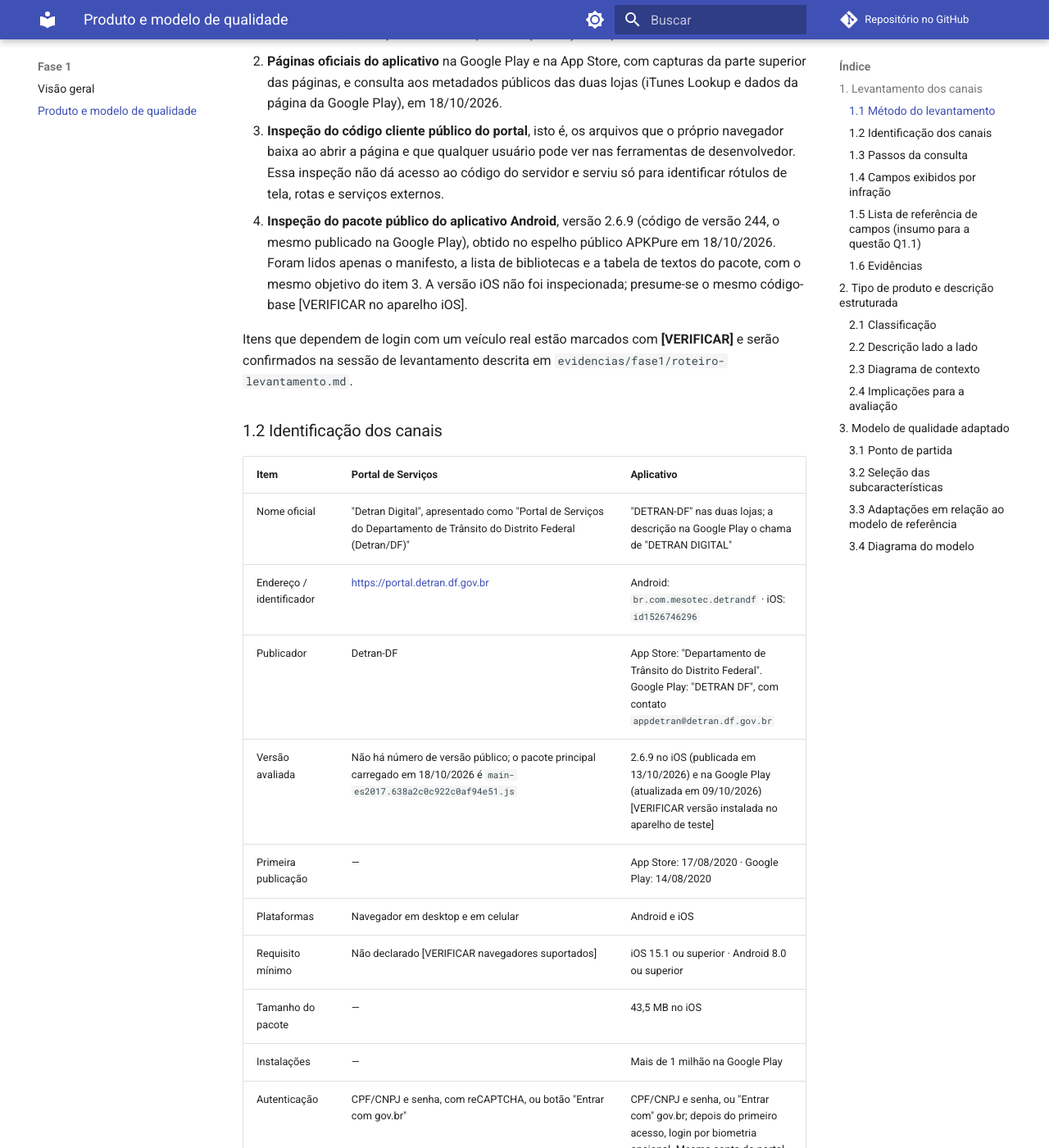
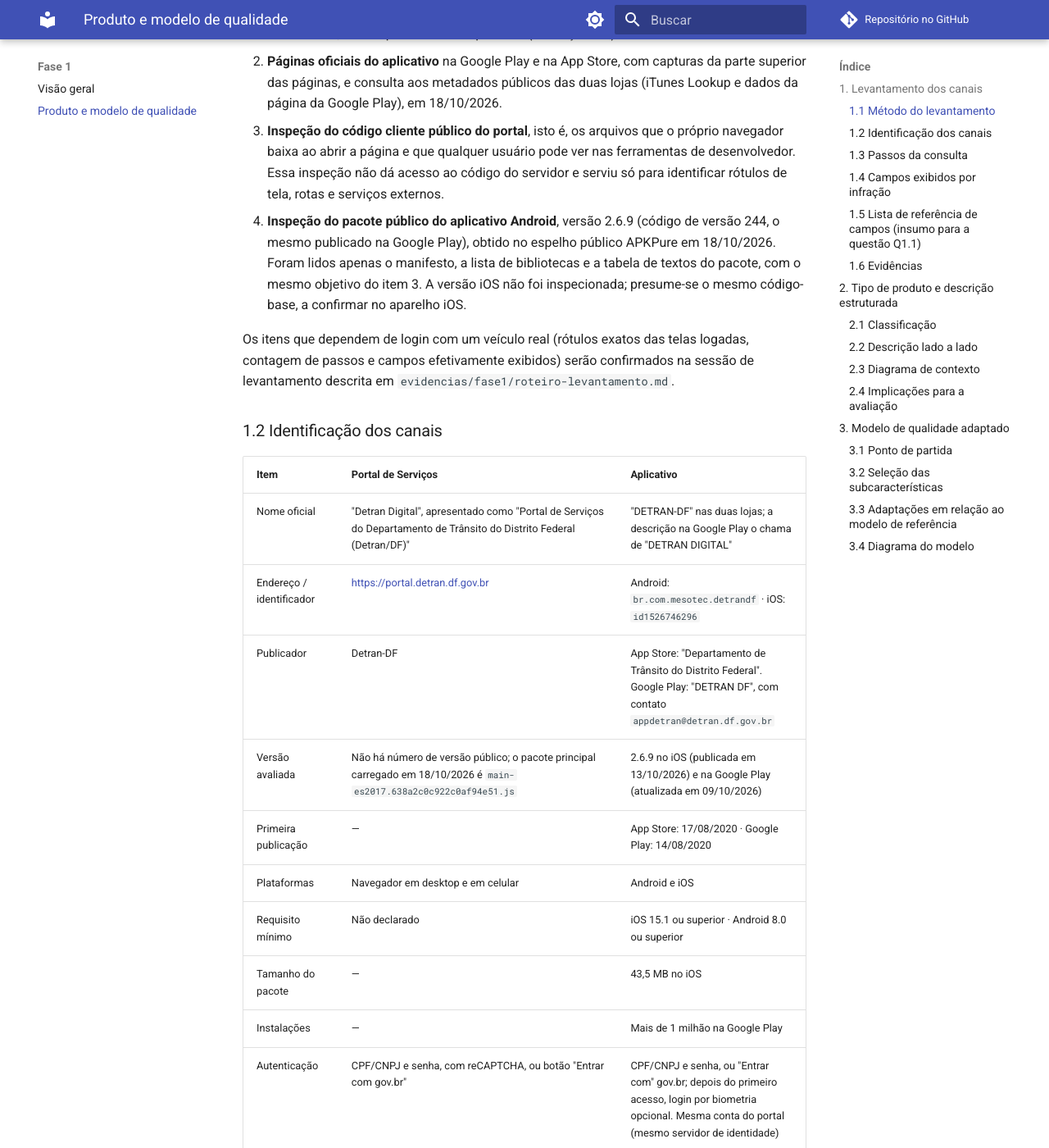
Before and after one commit to FCTE-Qualidade-de-Software-1/2026-2_T02_KATHERINE_JOHNSON, an MkDocs documentation site: the page built from docs/fase1-produto.md, in a window 1280 px wide and 1400 px high, scrolled down 599 px. Shown: the whole window at 82% size. Built offline with MkDocs 1.6.1 and Material for MkDocs 9.7.7, drawn with Linux system fonts in a browser that asks for light colours; comment, search, counter and statistics services are not loaded; some of the changed text lies outside the part shown.

Commit message:
docs(fase1): remove marcações [VERIFICAR] da descrição do produto
Retira as marcações da descrição dos canais e do roteiro de
levantamento. Onde a remoção faria o texto afirmar algo ainda não
conferido, a pendência passa a ser indicada no próprio texto como a
confirmar com veículo real. A declaração de IA acompanha a mudança.

```diff
--- a/docs/fase1-produto.md
+++ b/docs/fase1-produto.md
@@ -16,9 +16,9 @@
 1. **Acesso público ao Portal de Serviços** em navegador desktop (Google Chrome, Linux), em 18/10/2026, com captura das telas públicas (ver Seção 1.6).
 2. **Páginas oficiais do aplicativo** na Google Play e na App Store, com capturas da parte superior das páginas, e consulta aos metadados públicos das duas lojas (iTunes Lookup e dados da página da Google Play), em 18/10/2026.
 3. **Inspeção do código cliente público do portal**, isto é, os arquivos que o próprio navegador baixa ao abrir a página e que qualquer usuário pode ver nas ferramentas de desenvolvedor. Essa inspeção não dá acesso ao código do servidor e serviu só para identificar rótulos de tela, rotas e serviços externos.
-4. **Inspeção do pacote público do aplicativo Android**, versão 2.6.9 (código de versão 244, o mesmo publicado na Google Play), obtido no espelho público APKPure em 18/10/2026. Foram lidos apenas o manifesto, a lista de bibliotecas e a tabela de textos do pacote, com o mesmo objetivo do item 3. A versão iOS não foi inspecionada; presume-se o mesmo código-base [VERIFICAR no aparelho iOS].
+4. **Inspeção do pacote público do aplicativo Android**, versão 2.6.9 (código de versão 244, o mesmo publicado na Google Play), obtido no espelho público APKPure em 18/10/2026. Foram lidos apenas o manifesto, a lista de bibliotecas e a tabela de textos do pacote, com o mesmo objetivo do item 3. A versão iOS não foi inspecionada; presume-se o mesmo código-base, a confirmar no aparelho iOS.
 
-Itens que dependem de login com um veículo real estão marcados com **[VERIFICAR]** e serão confirmados na sessão de levantamento descrita em `evidencias/fase1/roteiro-levantamento.md`.
+Os itens que dependem de login com um veículo real (rótulos exatos das telas logadas, contagem de passos e campos efetivamente exibidos) serão confirmados na sessão de levantamento descrita em `evidencias/fase1/roteiro-levantamento.md`.
 
 ### 1.2 Identificação dos canais
 
@@ -27,16 +27,16 @@
 | Nome oficial | "Detran Digital", apresentado como "Portal de Serviços do Departamento de Trânsito do Distrito Federal (Detran/DF)" | "DETRAN-DF" nas duas lojas; a descrição na Google Play o chama de "DETRAN DIGITAL" |
 | Endereço / identificador | <https://portal.detran.df.gov.br> | Android: `br.com.mesotec.detrandf` · iOS: `id1526746296` |
 | Publicador | Detran-DF | App Store: "Departamento de Trânsito do Distrito Federal". Google Play: "DETRAN DF", com contato `appdetran@detran.df.gov.br` |
-| Versão avaliada | Não há número de versão público; o pacote principal carregado em 18/10/2026 é `main-es2017.638a2c0c922c0af94e51.js` | 2.6.9 no iOS (publicada em 13/10/2026) e na Google Play (atualizada em 09/10/2026) [VERIFICAR versão instalada no aparelho de teste] |
+| Versão avaliada | Não há número de versão público; o pacote principal carregado em 18/10/2026 é `main-es2017.638a2c0c922c0af94e51.js` | 2.6.9 no iOS (publicada em 13/10/2026) e na Google Play (atualizada em 09/10/2026) |
 | Primeira publicação | — | App Store: 17/08/2020 · Google Play: 14/08/2020 |
 | Plataformas | Navegador em desktop e em celular | Android e iOS |
-| Requisito mínimo | Não declarado [VERIFICAR navegadores suportados] | iOS 15.1 ou superior · Android 8.0 ou superior |
+| Requisito mínimo | Não declarado | iOS 15.1 ou superior · Android 8.0 ou superior |
 | Tamanho do pacote | — | 43,5 MB no iOS |
 | Instalações | — | Mais de 1 milhão na Google Play |
 | Autenticação | CPF/CNPJ e senha, com reCAPTCHA, ou botão "Entrar com gov.br" | CPF/CNPJ e senha, ou "Entrar com" gov.br; depois do primeiro acesso, login por biometria opcional. Mesma conta do portal (mesmo servidor de identidade) |
 | A consulta exige login? | Sim. As telas de infrações do veículo ficam na área logada e listam só os veículos vinculados ao CPF do usuário ("Veículos atuais de minha propriedade"). Há também a opção "Consultar veículo de outra UF". | Sim, pela mesma lógica: a opção "Histórico de infrações por veículo" fica na área logada. A tela inicial oferece "Serviços abertos" sem login (ver nota abaixo) |
 
-**Nota sobre consulta sem login.** Os dois canais têm uma consulta pública de **débitos** do veículo (serviço `acesso-publico/debitos`), que inclui débitos de infrações a pagar. Ela não substitui o histórico de infrações: mostra só o que está pendente de pagamento, sem o detalhamento da autuação. Por isso o objeto da avaliação continua sendo o histórico de infrações por veículo, na área logada. Cabe ao Heitor registrar esse corte no escopo [VERIFICAR com veículo real quais campos a consulta pública exibe].
+**Nota sobre consulta sem login.** Os dois canais têm uma consulta pública de **débitos** do veículo (serviço `acesso-publico/debitos`), que inclui débitos de infrações a pagar. Ela não substitui o histórico de infrações: mostra só o que está pendente de pagamento, sem o detalhamento da autuação. Por isso o objeto da avaliação continua sendo o histórico de infrações por veículo, na área logada. Cabe ao Heitor registrar esse corte no escopo.
 
 ### 1.3 Passos da consulta
 
@@ -46,9 +46,9 @@
 |---|---|---|
 | 1 | Abrir <https://portal.detran.df.gov.br> | Abrir o aplicativo |
 | 2 | "Fazer login" e autenticar (CPF/CNPJ + senha + reCAPTCHA, ou gov.br) | "Entrar" e autenticar (CPF/CNPJ + senha, gov.br ou biometria) |
-| 3 | Na área de serviços, abrir o grupo de consultas de infração [VERIFICAR rótulo exato] | Na tela inicial, abrir "Infrações" ("Transferência de pontuação e mais") |
+| 3 | Na área de serviços, abrir o grupo de consultas de infração | Na tela inicial, abrir "Infrações" ("Transferência de pontuação e mais") |
 | 4 | Escolher "Histórico de infrações por veículo" | Escolher "Histórico de infrações por veículo" |
-| 5 | Selecionar o veículo na lista "Veículos atuais de minha propriedade" | Selecionar o veículo [VERIFICAR rótulo] |
+| 5 | Selecionar o veículo na lista "Veículos atuais de minha propriedade" | Selecionar o veículo |
 | 6 | Ver a lista de infrações e escolher uma ("Selecione a multa desejada") | Ver a "Lista de infrações" e escolher uma |
 | 7 | Ver a tela "Detalhes da infração" | Ver o detalhamento ("Confira o detalhamento da infração") |
 
@@ -130,7 +130,7 @@
 | Dependências externas no carregamento | Google reCAPTCHA; Google Fonts; jQuery servido por `code.jquery.com`; agente de monitoramento Dynatrace | Firebase (notificações e relatórios de falha) e agente de monitoramento Dynatrace |
 | Origem dos dados | Base do Detran-DF e RENAINF (dica "Origem: RENAINF") | A mesma: o aplicativo traz a mesma dica "Origem: RENAINF" |
 | Plataformas | Qualquer navegador moderno, em desktop ou celular | Android 8.0 ou superior e iOS 15.1 ou superior |
-| Restrições | Login obrigatório; reCAPTCHA no login com CPF; conexão permanente | Login obrigatório, sem reCAPTCHA; instalação e atualização pela loja; conexão permanente para a consulta (há aviso "Sem conexão com a internet") [VERIFICAR comportamento sem rede] |
+| Restrições | Login obrigatório; reCAPTCHA no login com CPF; conexão permanente | Login obrigatório, sem reCAPTCHA; instalação e atualização pela loja; conexão permanente para a consulta (há aviso "Sem conexão com a internet") |
 
 ### 2.3 Diagrama de contexto
 
@@ -201,7 +201,7 @@
 
 A segunda fonte é uma edição anterior por um motivo explícito: a ISO/IEC 25019:2023, que substituiu o modelo de qualidade em uso de 2011, removeu a cobertura de contexto. O prefácio da norma diz: "context coverage which was shown as quality characteristics in the quality-in-use model of the previous version is removed" (ISO/IEC 25019:2023, Foreword). As medidas de completude de contexto continuam na ISO/IEC 25022:2016, ainda vigente, e a própria ISO/IEC 25019:2023 prevê comparar a qualidade entre contextos de uso para encontrar lacunas (Introduction). Por isso a equipe mantém a característica, com a origem declarada.
 
-Partes interessadas usadas nas justificativas (a tabela completa é a do Heitor, na seção de propósito e stakeholders [VERIFICAR nomes finais]):
+Partes interessadas usadas nas justificativas (a tabela completa é a do Heitor, na seção de propósito e stakeholders):
 
 - **Cidadão/condutor:** precisa ver todas as infrações, com dados corretos, em qualquer aparelho e rede;
 - **Equipe técnica de TI e gestão de serviços digitais do Detran-DF:** precisa saber em que canal e em que condição o serviço fica lento ou pesado;
```
Also changed, not shown: docs/declaracao-ia.md (+1 -1 lines), evidencias/fase1/roteiro-levantamento.md (+2 -2 lines).
